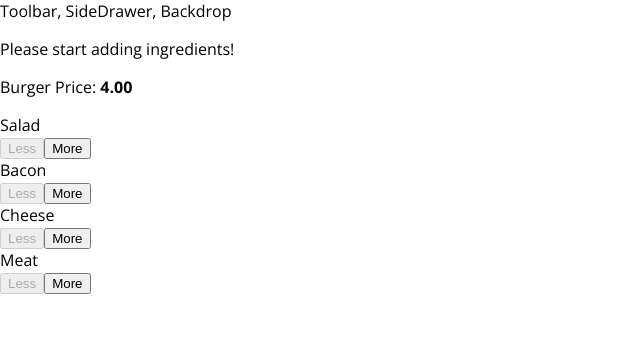
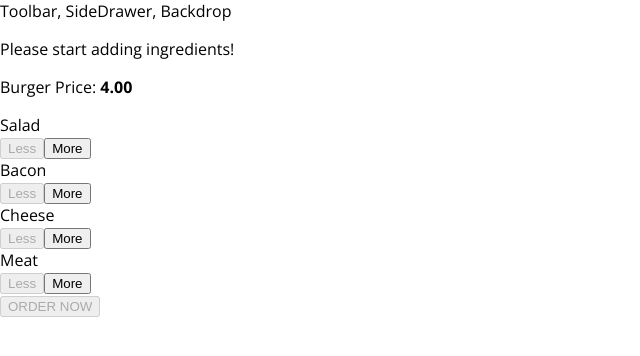
Before and after one commit to shaileshkumarcs/react-complete-guide, a React app: page / in a window 1280 px wide. Shown: the top 356 px of the page, without its empty margins (0-640 px from the left). Built offline with nearby package versions, Linux system fonts and the light colour scheme.

Commit message:
Order Now Button Implemeted

```diff
--- a/src/components/Burger/BuildControls/BuildControls.js
+++ b/src/components/Burger/BuildControls/BuildControls.js
@@ -22,6 +22,9 @@
                 disabled={props.disabled[ctrl.type]}
                 />
         ))}
+        <button
+            className={classes.OrderButton}
+            disabled={!props.purchasable} >ORDER NOW</button>
     </div>
 );
 
--- a/src/containers/BurgerBuilder/BurgerBuilder.js
+++ b/src/containers/BurgerBuilder/BurgerBuilder.js
@@ -25,7 +25,20 @@
             cheese : 0,
             meat : 0,
         },
-        totalPrice: 4
+        totalPrice: 4,
+        purchasable: false
+    }
+
+    updatePurchaseState (ingredients) {
+        const sum = Object.keys(ingredients)
+            .map(igKey => {
+                return ingredients[igKey];
+            })
+            .reduce((sum, el) => {
+                return sum + el;
+            }, 0);
+
+        this.setState({purchasable: sum > 0})
     }
 
     addIngredientHandler = (type) => {
@@ -38,7 +51,8 @@
         const priceAddition = INGREDIENT_PRICES[type];
         const oldPrice = this.state.totalPrice;
         const newPrice = oldPrice + priceAddition;
-        this.setState({ totalPrice:newPrice, ingredients:updateIngredients })
+        this.setState({ totalPrice:newPrice, ingredients:updateIngredients });
+        this.updatePurchaseState(updateIngredients);
     }
 
     removeIngredientHandler = (type) => {
@@ -54,7 +68,8 @@
         const priceDeduction = INGREDIENT_PRICES[type];
         const oldPrice = this.state.totalPrice;
         const newPrice = oldPrice - priceDeduction;
-        this.setState({ totalPrice:newPrice, ingredients:updateIngredients })
+        this.setState({ totalPrice:newPrice, ingredients:updateIngredients });
+        this.updatePurchaseState(updateIngredients);
     }
 
     render(){
@@ -71,6 +86,7 @@
                     ingredientAdded={this.addIngredientHandler}
                     ingredientRemoved={this.removeIngredientHandler}
                     disabled={disabledInfo}
+                    purchasable={this.state.purchasable}
                     price={this.state.totalPrice}
                     />
             </Aux>
```
